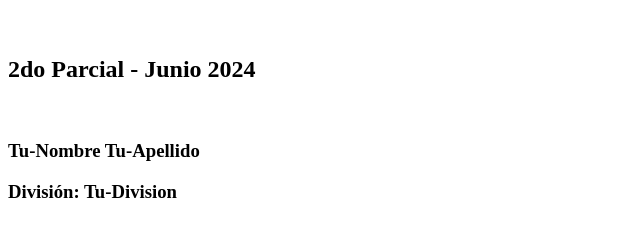
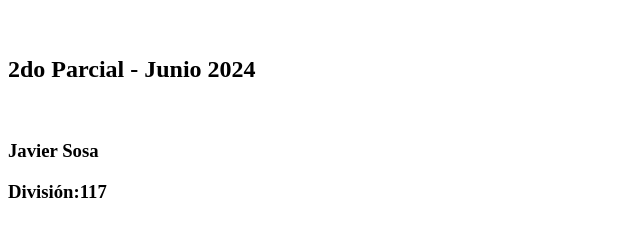
Before and after one commit to Janegro09/UTNFRA_SO_2do_TP_SOSA, a plain HTML site: page 202406/docker/index.html in a window 1280 px wide. Shown: the part 48-284 px from the top of the page, without its empty margins (0-640 px from the left). Drawn offline with Linux system fonts and the light colour scheme.

Commit message:
ADD: punto b done and docker file html change

```diff
--- a/202406/docker/index.html
+++ b/202406/docker/index.html
@@ -1,6 +1,6 @@
 <div>
 <h1> Sistemas Operativos - UTNFRA </h1></br>
 <h2> 2do Parcial - Junio 2024 </h2> </br>
-<h3> Tu-Nombre Tu-Apellido</h3>
-<h3> División: Tu-Division</h3>
+<h3> Javier Sosa</h3>
+<h3> División:117</h3>
 </div>
```
Also changed, not shown: 1 other file.
